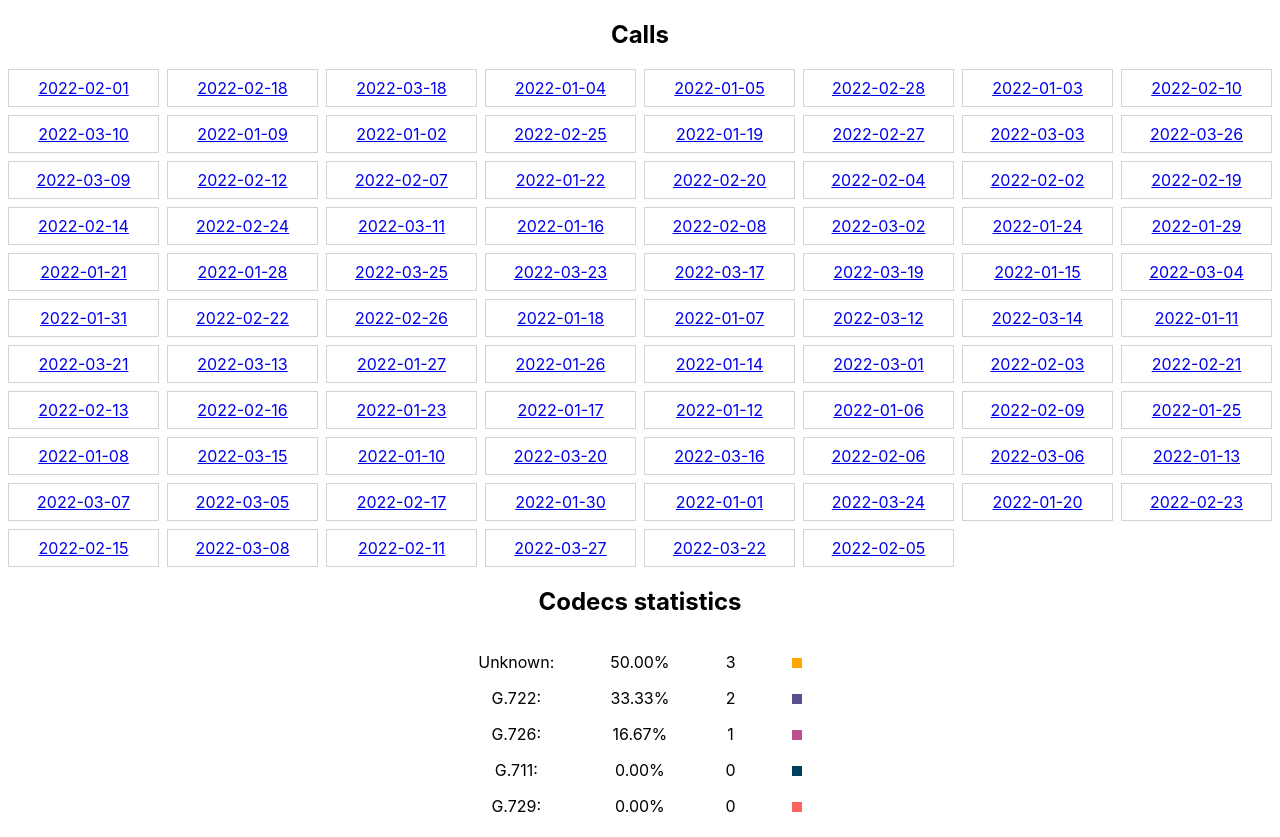
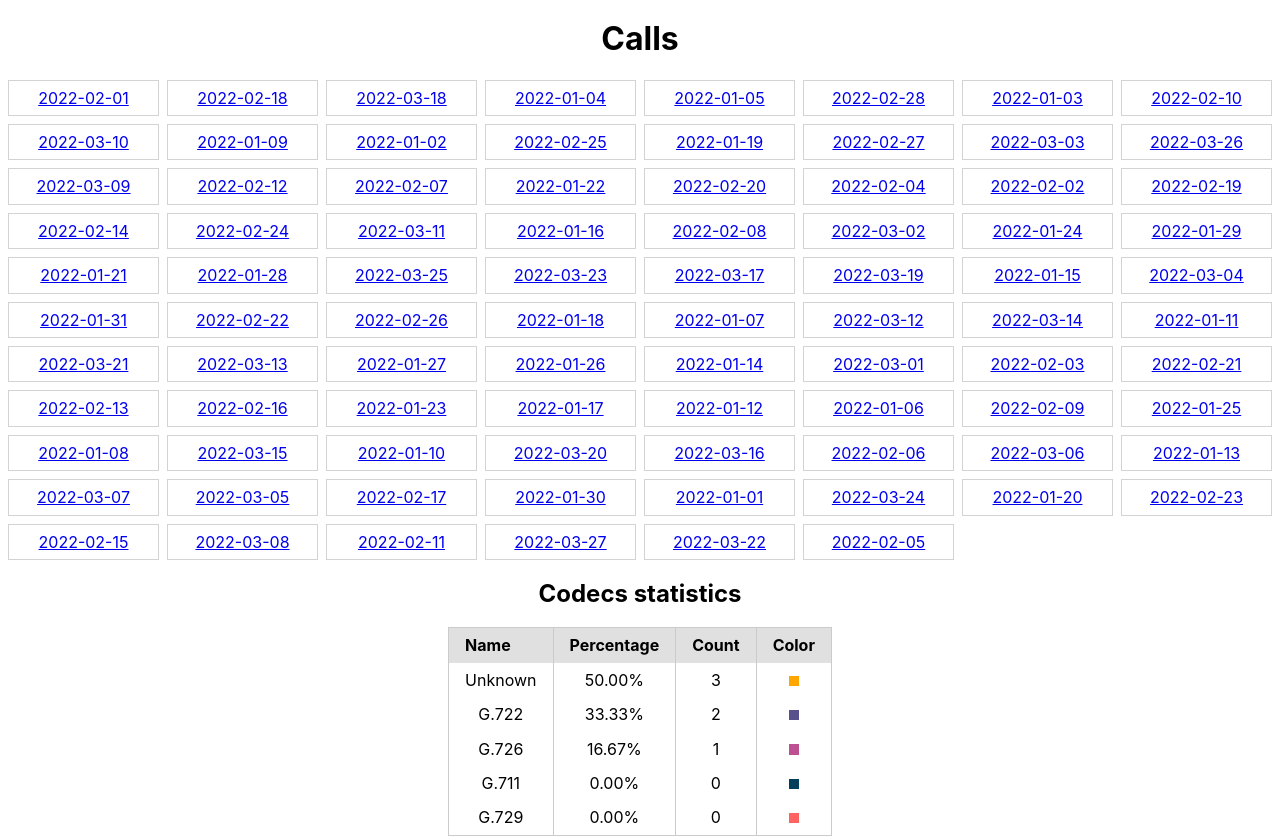
Before and after one commit to maurer2/fernsprecher-kodierer-dekodierer-schau, a React (Create React App) app in the folder app/: page /calls/2022-01-01 in a window 1280 px wide. Shown: the top 837 px of the page. Built offline with nearby package versions, Linux system fonts and the light colour scheme.

Commit message:
Added some styling to statistics via pure css

```diff
--- a/app/package.json
+++ b/app/package.json
@@ -22,6 +22,7 @@
     "eslint-plugin-unicorn": "^42.0.0",
     "lodash-es": "^4.17.21",
     "prettier": "^2.6.1",
+    "purecss": "^2.1.0",
     "react": "^17.0.2",
     "react-dom": "^17.0.2",
     "react-redux": "^7.2.6",
--- a/app/src/App.tsx
+++ b/app/src/App.tsx
@@ -4,6 +4,7 @@ import { BrowserRouter as Router, Route, Routes } from 'react-router-dom';
 import Calls from './features/calls';
 import Home from './features/home/index';
 import './App.css';
+import 'purecss';
 
 function App() {
   return (
--- a/app/src/features/calls/components/Statistics/Statistics.tsx
+++ b/app/src/features/calls/components/Statistics/Statistics.tsx
@@ -6,10 +6,8 @@ import { colourCodecMap } from '../PieChart/constants';
 const Statistics: VFC<Readonly<Types.StatisticsProps>> = ({ codecStatistics }) => {
   const digitsAll = codecStatistics.reduce(
     (total, current) => {
-      // const percentageDigits = current[1].toFixed(2).toString().length;
       const countDigits = current[2].toString().length;
 
-      // total['percentage'] = total['percentage'].concat(percentageDigits);
       total['count'] = total['count'].concat(countDigits);
 
       return total;
@@ -19,18 +17,29 @@ const Statistics: VFC<Readonly<Types.StatisticsProps>> = ({ codecStatistics }) =
       count: [] as number[],
     }
   );
-
-  // const numberOfDigitsForPercentage = Math.max(...digitsAll.percentage);
   const numberOfDigitsForCount = Math.max(...digitsAll.count);
 
+  if (!codecStatistics.length) {
+    return null;
+  }
+
   return (
-    <dl>
+    <table className="pure-table">
+      <thead>
+        <tr>
+            <th>Name</th>
+            <th>Percentage</th>
+            <th>Count</th>
+            <th>Color</th>
+        </tr>
+      </thead>
+      <tbody>
         {codecStatistics.map(([name, percentage, count]) => (
-        <Fragment key={name}>
-          <dt>{name}:</dt>
-          <dd>{percentage.toFixed(2)}%</dd>
-          <dd>{String(count).padStart(numberOfDigitsForCount, '0')}</dd>
-          <dd>
+          <tr key={name}>
+            <td>{name}</td>
+            <td>{percentage.toFixed(2)}%</td>
+            <td>{String(count).padStart(numberOfDigitsForCount, '0')}</td>
+            <td>
               <span
                 style={{
                   display: 'inline-block',
@@ -39,10 +48,11 @@ const Statistics: VFC<Readonly<Types.StatisticsProps>> = ({ codecStatistics }) =
                   background: `${colourCodecMap[name]}`,
                 }}
               />
-          </dd>
-        </Fragment>
+            </td>
+          </tr>
         ))}
-    </dl>
+      </tbody>
+    </table>
   );
 };
 
--- a/app/src/index.css
+++ b/app/src/index.css
@@ -18,6 +18,10 @@ dl {
   grid-gap: 1rem;
 }
 
+.pure-table {
+  margin: auto;
+}
+
 .sr-only:not(:focus):not(:active) {
   clip: rect(0 0 0 0);
   clip-path: inset(50%);
```
Also changed, not shown: 1 other file (tests, documents, lock files or other folders). Lines whose indentation alone changed are shown as unchanged.
